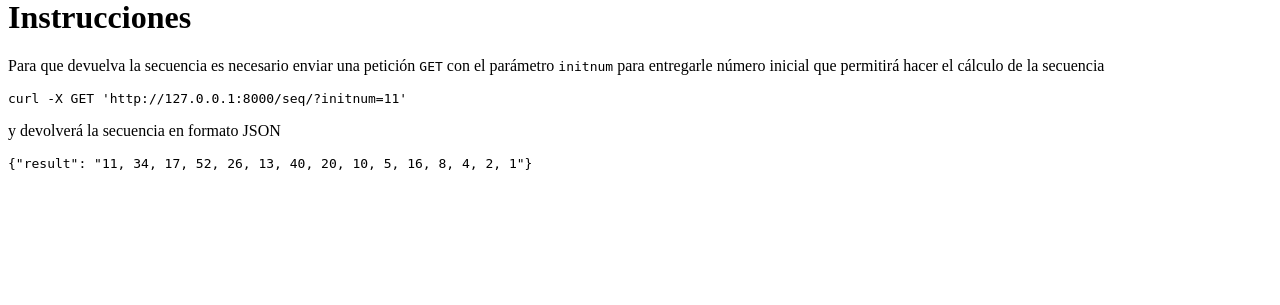
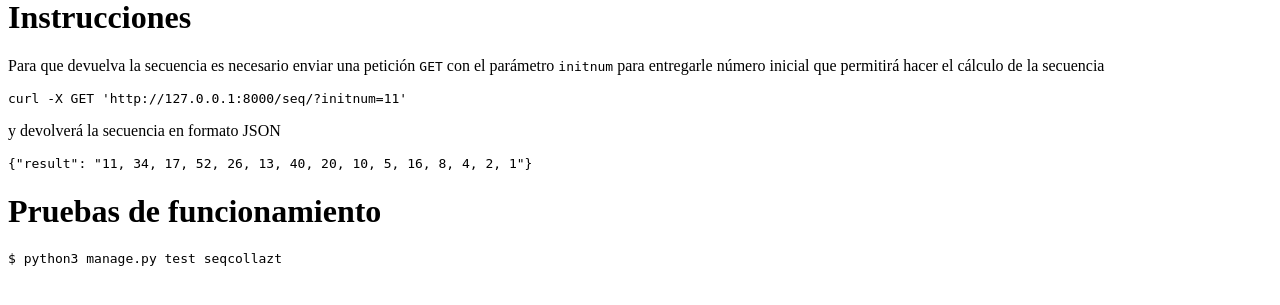
Before and after one commit to DiegoChajtur/WebCollatz, a Python web app: template seqcollazt/templates/index.html in a window 1280 px wide. Shown: the part 297-602 px from the top of the page. Run offline with Jinja, Linux system fonts and the light colour scheme; the template is opened without the code that fills it, so the values that code supplies are empty.

Commit message:
Se agrego 'pruebas de funcionamiento' a index.html

```diff
--- a/seqcollazt/templates/index.html
+++ b/seqcollazt/templates/index.html
@@ -13,5 +13,7 @@
     <pre><code class="lang-bash"><span class="hljs-attribute">curl</span> -X GET <span class="hljs-string">'http://127.0.0.1:8000/seq/?initnum=11'</span></code></pre>
     <p>y devolverá la secuencia en formato JSON</p>
     <pre><code class="lang-json">{<span class="hljs-attr">"result"</span>: <span class="hljs-string">"11, 34, 17, 52, 26, 13, 40, 20, 10, 5, 16, 8, 4, 2, 1"</span>}</code></pre>
+    <h1 id="test">Pruebas de funcionamiento</h1>
+    <pre><code class="lang-bash">$ python3 manage.py <span class="hljs-keyword">test</span> seqcollazt</code></pre>
   </body>
 </html>
```
